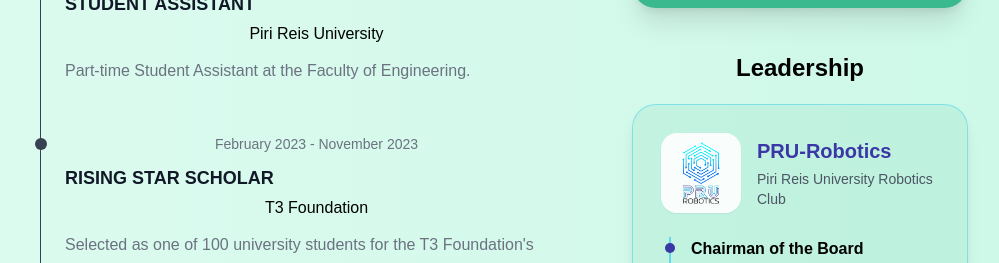
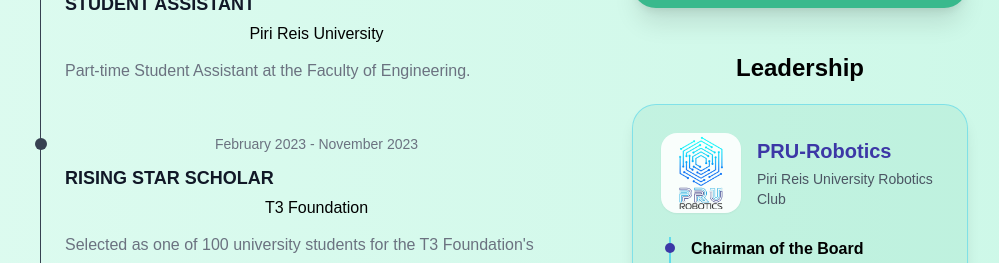
Before and after one commit to semanurbilada/portfolio-website, a React (Create React App) app: page /#/about in a window 1280 px wide. Shown: the part 880-1143 px from the top of the page, without its empty margins (140-1139 px from the left). Built offline with nearby package versions, Linux system fonts and the light colour scheme.

Commit message:
Minor edit in leadership section logo in About page

```diff
--- a/src/pages/About.tsx
+++ b/src/pages/About.tsx
@@ -243,7 +243,7 @@
                             </div>
 
 
-                            {/* PRU Robotics - Leadership & Activities */}
+                            {/* Leadership (PRU-Robotics) */}
                             <div className="mt-5">
                                 <h3 className="font-fira text-xl md:text-2xl font-semibold mb-5 text-center">
                                     Leadership
@@ -264,7 +264,7 @@
                                 >
                                     {/* Club Logo & Title */}
                                     <div className="flex items-center gap-4 mb-6">
-                                        <div className="w-20 h-20 shrink-0 rounded-2xl bg-white/90 p-2 flex items-center justify-center shadow-sm">
+                                        <div className="w-20 h-20 shrink-0 rounded-2xl bg-white/90 p-0.5 flex items-center justify-center shadow-sm overflow-hidden">
                                             <img
                                                 src={`${process.env.PUBLIC_URL}/assets/prurobotics-logo.jpg`}
                                                 alt="PRU Robotics Club Logo"
```
